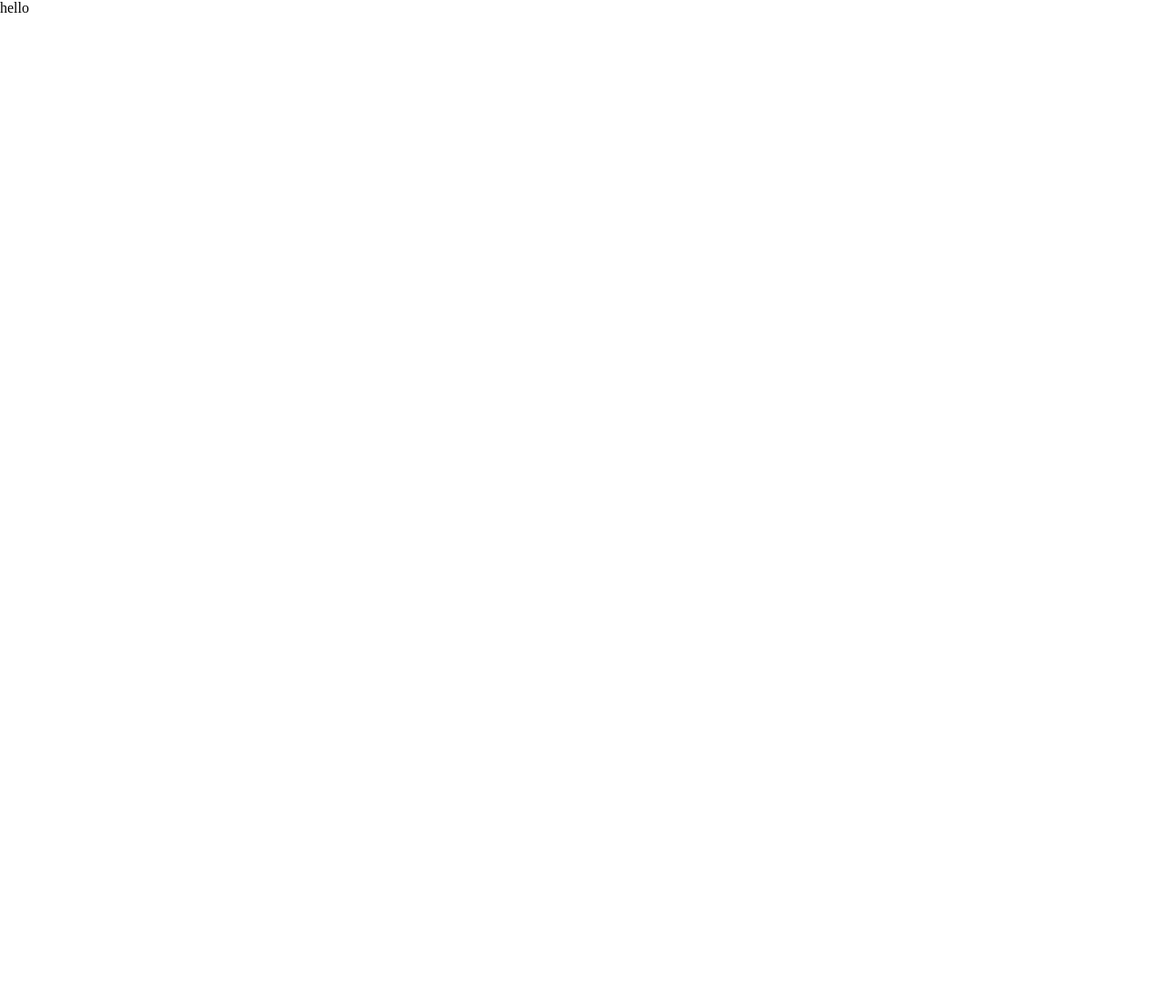
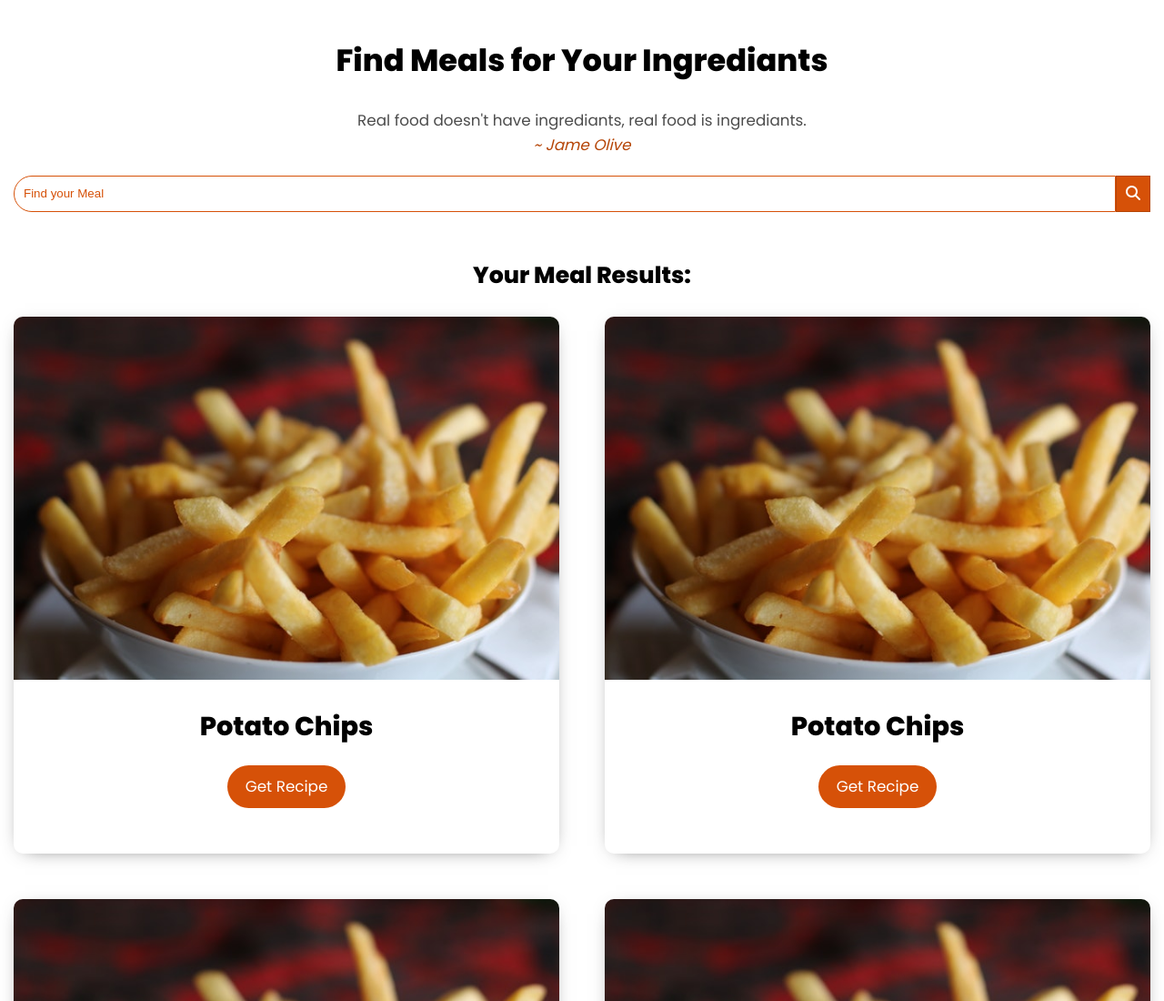
Before and after one commit to ibrahemnaser/Tiny_JS, a plain HTML site: page food meals/index.html in a window 1280 px wide. Shown: the top 1100 px of the page at 91% size. Before the commit the page ends 800 px from the top, so only its background shows below. Drawn offline with Linux system fonts and the light colour scheme.

Commit message:
Update home page

```diff
--- a/food meals/index.html
+++ b/food meals/index.html
@@ -17,7 +17,71 @@
     <link rel="stylesheet" href="style.css" />
   </head>
   <body>
-    hello
+    <div class="container">
+      <div class="meal-wrapper">
+        <h1 class="title">Find Meals for Your Ingrediants</h1>
+        <blockquote class="text">
+          Real food doesn't have ingrediants, real food is ingrediants.
+        </blockquote>
+        <cite>~ Jame Olive</cite>
+        <div class="search-box">
+          <input
+            type="text"
+            class="search-input"
+            placeholder="Find your Meal"
+          />
+          <button id="search-btn" type="submit" class="search-btn btn">
+            <i class="fa-solid fa-magnifying-glass"></i>
+          </button>
+        </div>
+      </div>
+      <div class="meal-results">
+        <h2 class="title">Your Meal Results:</h2>
+        <div class="meal">
+          <!-- meal item -->
+          <div class="meal-item">
+            <div class="img">
+              <img src="food.jpg" alt="meal" />
+            </div>
+            <div class="meal-info">
+              <h4 class="meal-name">Potato Chips</h4>
+              <a class="recipe-btn" href="#">Get Recipe</a>
+            </div>
+          </div>
+          <!-- meal item -->
+          <div class="meal-item">
+            <div class="img">
+              <img src="food.jpg" alt="meal" />
+            </div>
+            <div class="meal-info">
+              <h4 class="meal-name">Potato Chips</h4>
+              <a class="recipe-btn" href="#">Get Recipe</a>
+            </div>
+          </div>
+          <!-- meal item -->
+          <div class="meal-item">
+            <div class="img">
+              <img src="food.jpg" alt="meal" />
+            </div>
+            <div class="meal-info">
+              <h4 class="meal-name">Potato Chips</h4>
+              <a class="recipe-btn" href="#">Get Recipe</a>
+            </div>
+          </div>
+          <!-- meal item -->
+          <div class="meal-item">
+            <div class="img">
+              <img src="food.jpg" alt="meal" />
+            </div>
+            <div class="meal-info">
+              <h4 class="meal-name">Potato Chips</h4>
+              <a class="recipe-btn" href="#">Get Recipe</a>
+            </div>
+          </div>
+        </div>
+      </div>
+    </div>
+
     <script src="script.js"></script>
   </body>
 </html>
--- a/food meals/style.css
+++ b/food meals/style.css
@@ -5,3 +5,117 @@
   padding: 0;
   box-sizing: border-box;
 }
+:root {
+  --tenne-tawny: #d65108;
+  --tenne-tawny-dark: #b54507;
+}
+html {
+  scroll-behavior: smooth;
+}
+body {
+  font-family: "Poppins", sans-serif;
+  font-size: 1.05rem;
+  line-height: 1.6;
+}
+::selection {
+  background-color: var(--tenne-tawny-dark);
+  color: white;
+}
+/*  */
+.container {
+  min-height: 100vh;
+  max-width: 1280px;
+  width: 100%;
+  padding: 0 15px;
+  margin: 40px auto;
+  text-align: center;
+}
+.btn {
+  padding: 10px;
+  border: none;
+  cursor: pointer;
+}
+.title {
+  font-weight: 800;
+  margin-bottom: 25px;
+}
+.text {
+  opacity: 0.7;
+}
+.meal-wrapper cite {
+  color: var(--tenne-tawny-dark);
+}
+.search-box {
+  margin-top: 20px;
+  display: flex;
+}
+.search-box .search-input {
+  flex: 1 1 100%;
+  padding: 10px;
+  color: var(--tenne-tawny);
+  outline-color: var(--tenne-tawny-dark);
+  border-color: var(--tenne-tawny);
+  border: 1px solid;
+  border-top-left-radius: 50px;
+  border-bottom-left-radius: 50px;
+}
+.search-input::placeholder {
+  color: var(--tenne-tawny);
+  font-weight: 400;
+}
+.search-box .search-btn {
+  background-color: var(--tenne-tawny);
+  color: white;
+  font-size: 1rem;
+  transition: all 0.3s;
+  border: 1px solid var(--tenne-tawny-dark);
+}
+.search-box .search-btn:hover {
+  background-color: var(--tenne-tawny-dark);
+}
+
+/*  */
+.meal-results {
+  margin-top: 50px;
+}
+@media (min-width: 600px) {
+  .meal {
+    display: grid;
+    grid-template-columns: repeat(2, 1fr);
+    gap: 50px;
+  }
+}
+.meal-item {
+  box-shadow: 0 4px 21px -12px rgba(0, 0, 0, 0.79);
+  overflow: hidden;
+  border-radius: 10px;
+  padding-bottom: 50px;
+  margin-bottom: 50px;
+}
+@media (min-width: 600px) {
+  .meal-item {
+    margin-bottom: 0;
+  }
+}
+.meal-item .img img {
+  width: 100%;
+}
+.meal-item .meal-name {
+  font-size: 1.8rem;
+  font-weight: 800;
+  margin: 20px 0;
+}
+.meal-item .recipe-btn {
+  display: block;
+  text-decoration: none;
+  color: white;
+  background-color: var(--tenne-tawny);
+  padding: 10px 20px;
+  border-radius: 50px;
+  margin: auto;
+  width: fit-content;
+  transition: all 0.3s linear;
+}
+.meal-item .recipe-btn:hover {
+  background-color: var(--tenne-tawny-dark);
+}
```
Also changed, not shown: food meals/food.jpg (added).
